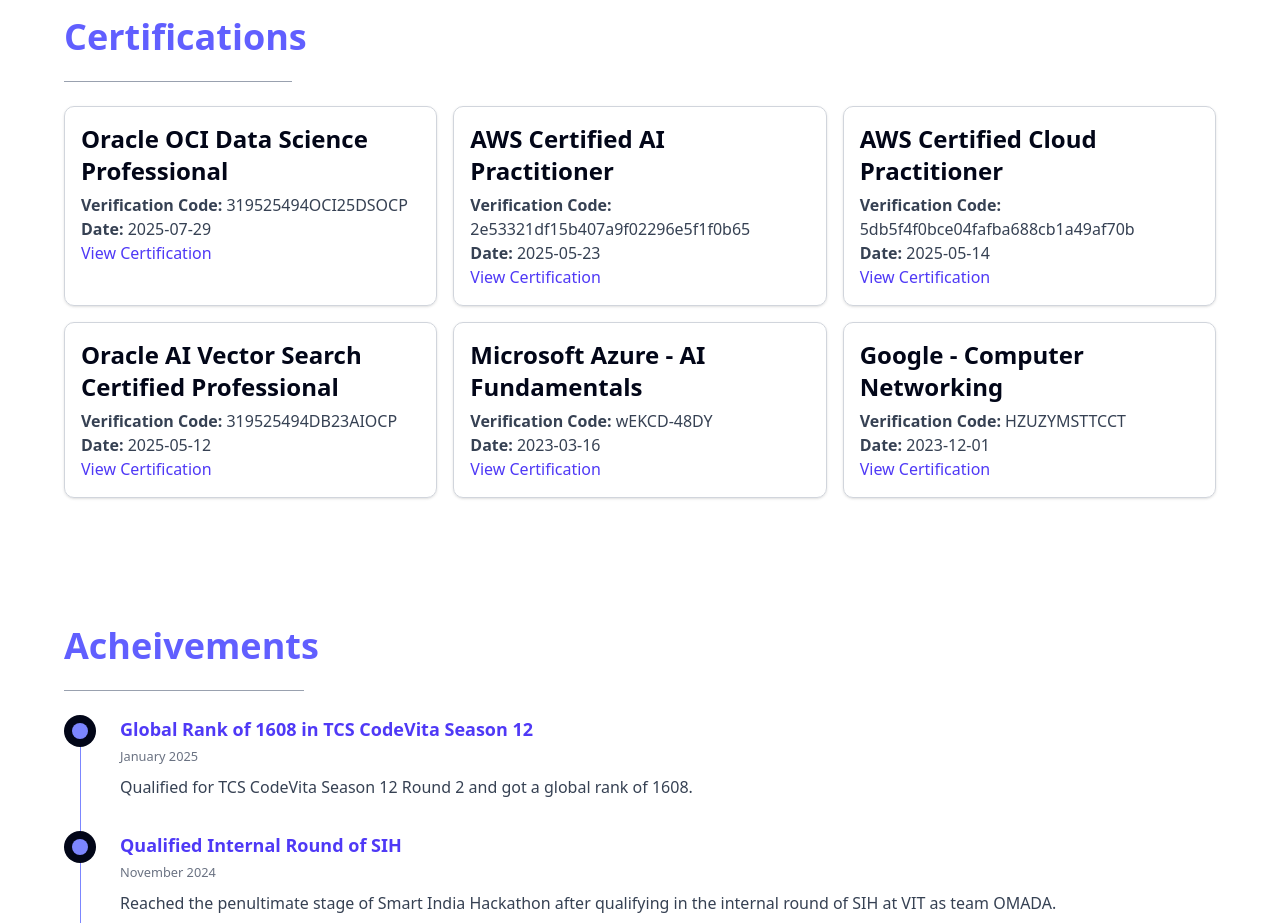
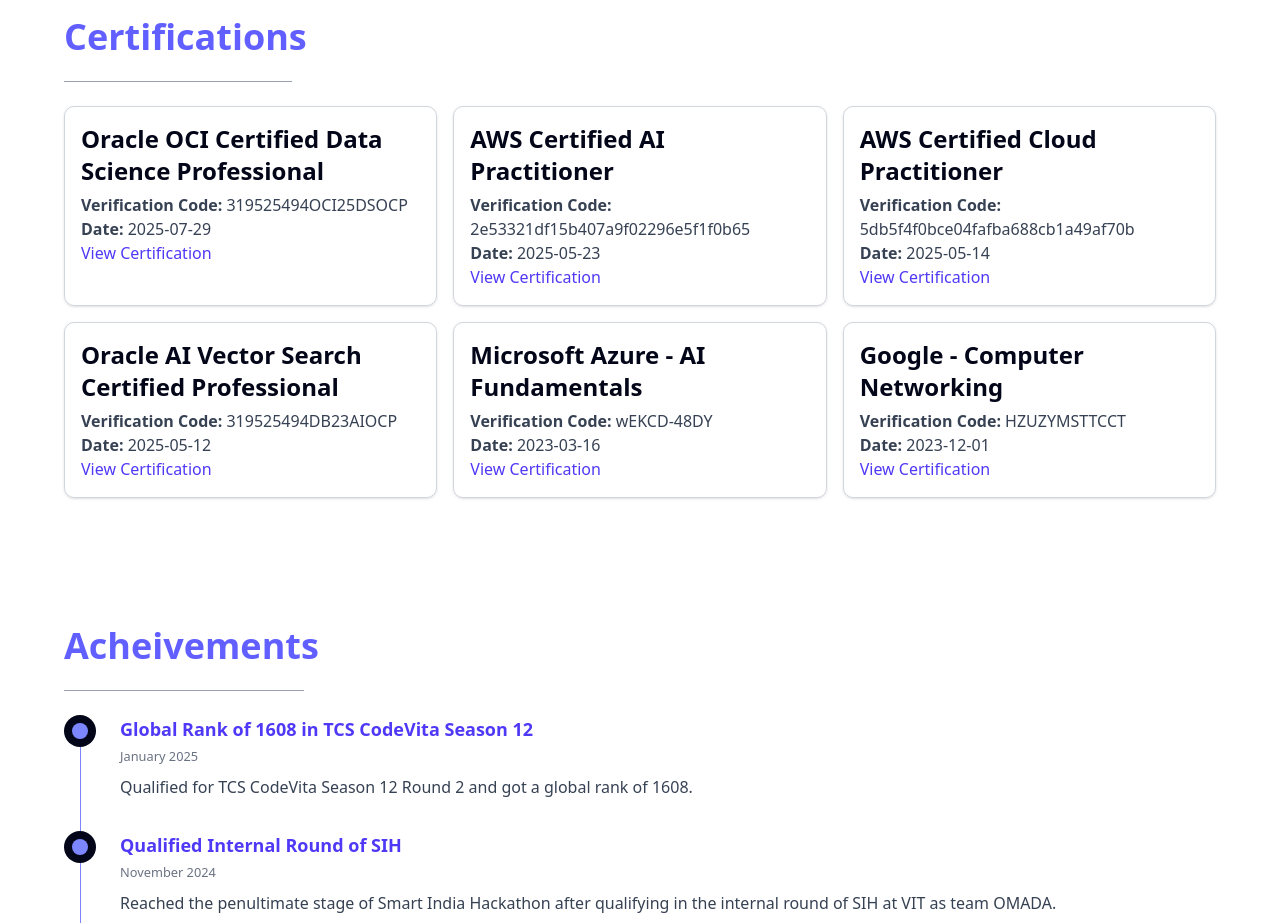
Before and after one commit to arghya2801/portfolio, a Next.js app: page / in a window 1280 px wide. Shown: the part 1260-2183 px from the top of the page. Built offline with nearby package versions, Linux system fonts and the light colour scheme.

Commit message:
Fixed typo in certification name

```diff
--- a/src/components/CertificationsGrid.tsx
+++ b/src/components/CertificationsGrid.tsx
@@ -2,7 +2,7 @@
 
 const certifications = [
   {
-    name: 'Oracle OCI Data Science Professional',
+    name: 'Oracle OCI Certified Data Science Professional',
     verificationCode: '319525494OCI25DSOCP',
     link: 'https://bit.ly/45r6Ia4',
     date: '2025-07-29'
```
